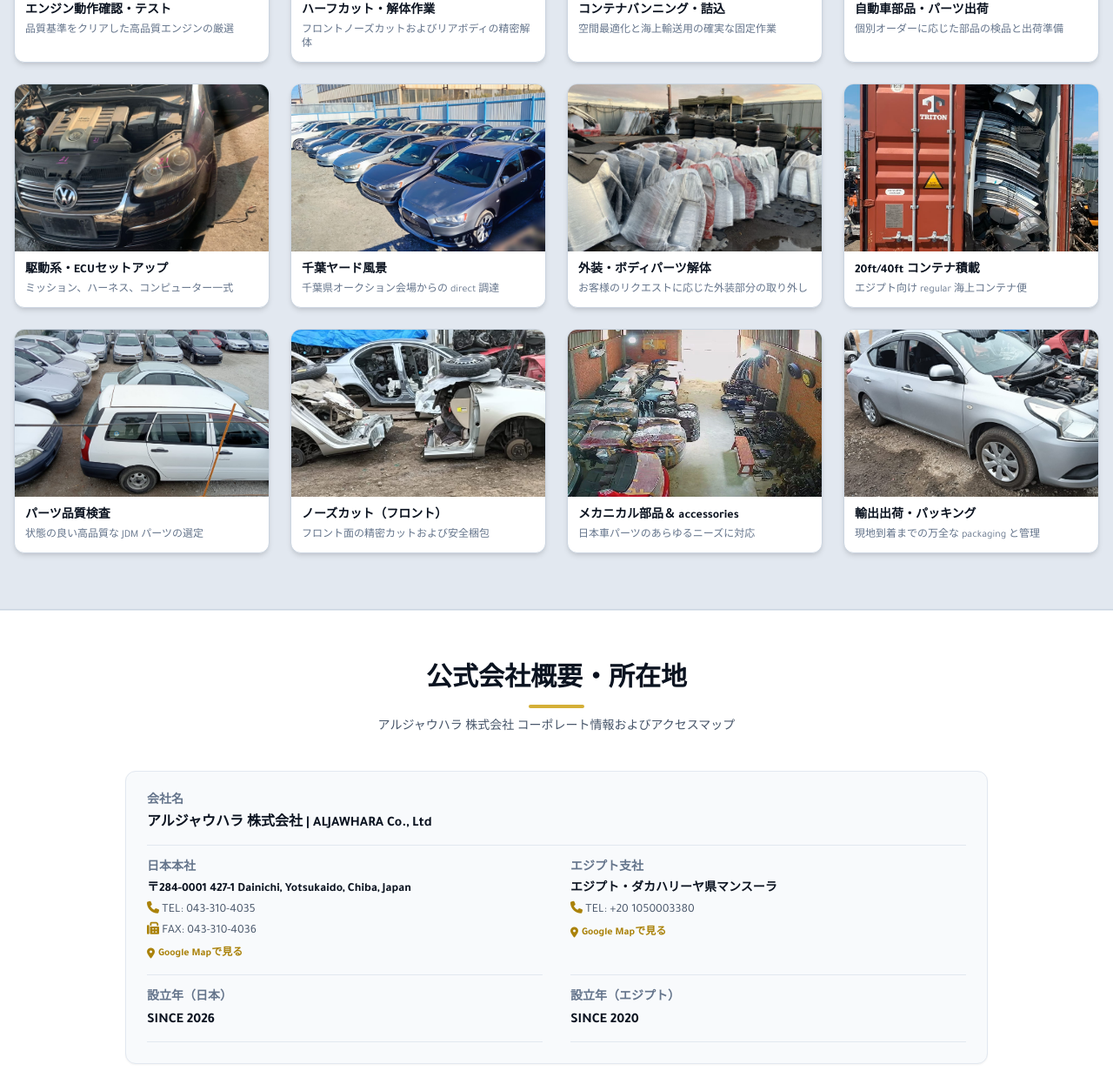
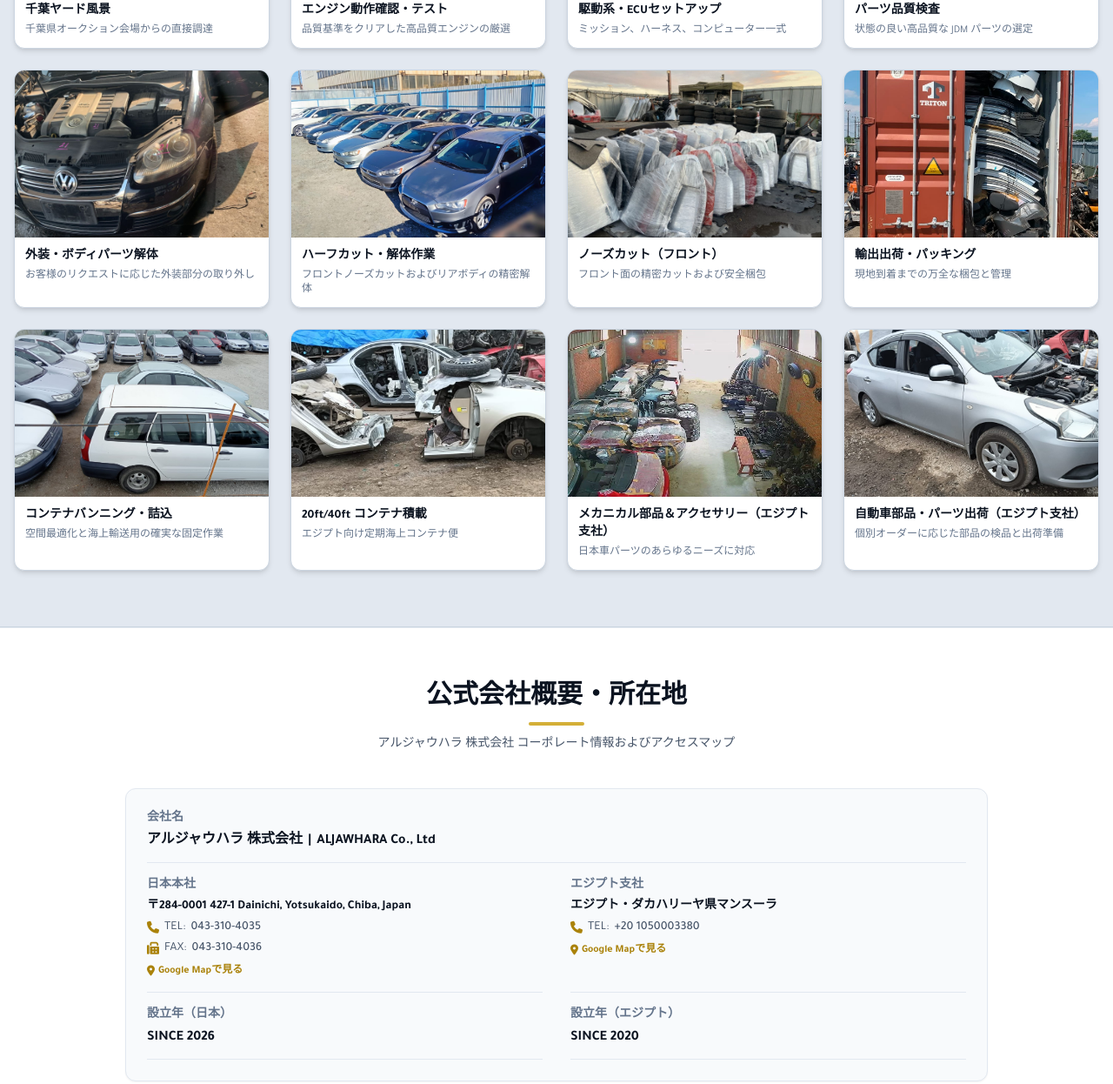
Before and after one commit to aljawharagroup/ALJAWHARA, a plain HTML site: page index.html in a window 1280 px wide. Shown: the part 1606-2852 px from the top of the page at 87% size. Drawn offline with nearby package versions, Linux system fonts and the light colour scheme.

Commit message:
Add files via upload

```diff
--- a/index.html
+++ b/index.html
@@ -47,7 +47,7 @@
 <body class="bg-slate-100 text-slate-800 relative antialiased pb-16 md:pb-0">
 
     <!-- Floating WhatsApp Button -->
-    <a href="https://wa.me/201050003380" target="_blank" rel="noopener noreferrer" aria-label="تواصل معنا عبر الواتساب" class="hidden md:flex fixed bottom-6 left-6 bg-green-500 hover:bg-green-600 text-white p-4 rounded-full shadow-2xl z-50 items-center justify-center transition-all duration-300 transform hover:scale-110">
+    <a href="https://wa.me/201050003380" target="_blank" rel="noopener noreferrer" aria-label="WhatsApp" class="hidden md:flex fixed bottom-6 left-6 bg-green-500 hover:bg-green-600 text-white p-4 rounded-full shadow-2xl z-50 items-center justify-center transition-all duration-300 transform hover:scale-110">
         <i class="fa-brands fa-whatsapp text-3xl" aria-hidden="true"></i>
     </a>
 
@@ -79,7 +79,6 @@
             </div>
 
             <div class="flex items-center gap-3">
-                <!-- أزرار تبديل اللغة (اليابانية افتراضياً) -->
                 <div class="flex items-center bg-navy-800 border border-gold-500/40 rounded-lg p-1 text-xs font-bold gap-1" role="group" aria-label="Language Switcher">
                     <button id="btn-ja" onclick="changeLanguage('ja')" aria-pressed="true" class="px-2 py-1 rounded bg-gold-500 text-navy-950 font-bold transition">日本語</button>
                     <button id="btn-en" onclick="changeLanguage('en')" aria-pressed="false" class="px-2 py-1 rounded text-slate-300 hover:text-gold-400 transition">EN</button>
@@ -211,8 +210,10 @@
                 <dl class="grid grid-cols-1 md:grid-cols-2 gap-x-8 gap-y-4 text-sm">
                     <div class="border-b border-slate-200 pb-3 md:col-span-2">
                         <dt id="lbl-cname" class="text-slate-500 font-semibold">会社名</dt>
-                        <dd class="text-navy-900 font-bold text-base mt-1">
-                            <span id="val-cname-text">アルジャウハラ 株式会社</span> | <span dir="ltr" class="inline-block">ALJAWHARA Co., Ltd</span>
+                        <dd class="text-navy-900 font-bold text-base mt-1 flex flex-wrap items-center gap-1.5">
+                            <span id="val-cname-text">アルジャウハラ 株式会社</span>
+                            <span>|</span>
+                            <span dir="ltr" class="inline-block">ALJAWHARA Co., Ltd</span>
                         </dd>
                     </div>
                     <div class="border-b border-slate-200 pb-3">
@@ -220,8 +221,16 @@
                         <dd class="text-navy-900 font-bold mt-1">
                             <span id="val-jp-office-text" dir="ltr" class="inline-block">〒284-0001 427-1 Dainichi, Yotsukaido, Chiba, Japan</span>
                         </dd>
-                        <dd class="text-slate-600 mt-1"><i class="fa-solid fa-phone text-gold-600" aria-hidden="true"></i> TEL: <a href="tel:0433104035" class="hover:underline">043-310-4035</a></dd>
-                        <dd class="text-slate-600 mt-1"><i class="fa-solid fa-fax text-gold-600" aria-hidden="true"></i> FAX: <span dir="ltr">043-310-4036</span></dd>
+                        <dd id="contact-jp-tel" class="text-slate-600 mt-1 flex items-center gap-1.5">
+                            <i class="fa-solid fa-phone text-gold-600" aria-hidden="true"></i>
+                            <span>TEL:</span>
+                            <a href="tel:0433104035" dir="ltr" class="inline-block hover:underline font-medium">043-310-4035</a>
+                        </dd>
+                        <dd id="contact-jp-fax" class="text-slate-600 mt-1 flex items-center gap-1.5">
+                            <i class="fa-solid fa-fax text-gold-600" aria-hidden="true"></i>
+                            <span>FAX:</span>
+                            <span dir="ltr" class="inline-block font-medium">043-310-4036</span>
+                        </dd>
                         <a href="https://maps.app.goo.gl/Gci6BKidrtYdGXbU6" target="_blank" rel="noopener noreferrer" class="inline-flex items-center gap-1 text-xs text-gold-600 hover:underline mt-2 font-semibold">
                             <i class="fa-solid fa-location-dot" aria-hidden="true"></i> <span id="map-jp-link">Google Mapで見る</span>
                         </a>
@@ -229,7 +238,11 @@
                     <div class="border-b border-slate-200 pb-3">
                         <dt id="lbl-eg-office" class="text-slate-500 font-semibold">エジプト支社</dt>
                         <dd id="val-eg-office-text" class="text-navy-900 font-bold mt-1">エジプト・ダカハリーヤ県マンスーラ</dd>
-                        <dd class="text-slate-600 mt-1"><i class="fa-solid fa-phone text-gold-600" aria-hidden="true"></i> TEL: <a href="tel:+201050003380" class="hover:underline">+20 1050003380</a></dd>
+                        <dd id="contact-eg-tel" class="text-slate-600 mt-1 flex items-center gap-1.5">
+                            <i class="fa-solid fa-phone text-gold-600" aria-hidden="true"></i>
+                            <span>TEL:</span>
+                            <a href="tel:+201050003380" dir="ltr" class="inline-block hover:underline font-medium">+20 1050003380</a>
+                        </dd>
                         <a href="https://maps.app.goo.gl/Mkyidf1DiLdL6ngKA" target="_blank" rel="noopener noreferrer" class="inline-flex items-center gap-1 text-xs text-gold-600 hover:underline mt-2 font-semibold">
                             <i class="fa-solid fa-location-dot" aria-hidden="true"></i> <span id="map-eg-link">Google Mapで見る</span>
                         </a>
@@ -323,48 +336,52 @@
     <script>
         let lightbox = null;
 
+        // الترتيب المعدل:
+        // 1- الساحة اليابانية | 2- فحص واختبار المحركات | 3- فحص وتجهيز المحركات | 4- معاينة قطع السيارات
+        // 5- تجهيز الصاج والهيكل | 6- قص وتجهيز الأنصاف | 7- أنصاف أمامية Nose Cuts | 8- تجهيز الشحنات للتصدير
+        // 9- تستيف وتحميل الحاويات | 10- تحميل الحاويات 40 قدم / 20 قدم | 11- قطع ميكانيكية وإكسسوارات (مقر مصر) | 12- شحنات قطع غيار (مقر مصر)
         const galleryData = {
             ar: [
+                { t: "الساحة اليابانية", d: "من ساحات المزاد مباشرة في تشيبا - اليابان." },
                 { t: "فحص واختبار المحركات", d: "اختبار الجودة والتأكد من كفاءة المحركات." },
+                { t: "فحص وتجهيز المحركات", d: "تجهيز ناقل الحركة والضفيرة والكمبيوتر." },
+                { t: "معاينة قطع السيارات", d: "اختيار أفضل القطع الخالية من العيوب." },
+                { t: "تجهيز الصاج والهيكل", d: "تفكيك الأجزاء الخارجية حسب طلب العميل." },
                 { t: "قص وتجهيز الأنصاف", d: "تجهيز الأنصاف الأمامية والخلفية بحرفية." },
-                { t: "تستيف وتحميل الحاويات", d: "استغلال المساحات وتأمين الشحنة بالنقل البحري." },
-                { t: "شحنات وقطع غيار", d: "معاينة وتجهيز الطلبيات الخاصة بالعملاء." },
-                { t: "فحص وتجهيز المحركات", d: "تجهيز الجيربوكس والضفيرة والكمبيوتر." },
-                { t: "الساحة اليابانية", d: "من ساحات المزاد مباشرة في تشيبا - اليابان." },
-                { t: "تجهيز الصاج والهيكل", d: "تفكيك الأجزاء الخارجية حسب طلب العميل." },
+                { t: "أنصاف أمامية Nose Cuts", d: "قص الوجهيات وتثبيتها بأمان." },
+                { t: "تجهيز الشحنات للتصدير", d: "متابعة عملية الشحن والتغليف حتى الوصول." },
+                { t: "تستيف وتحميل الحاويات", d: "استغلال المساحات وتأمين الشحنة في النقل البحري." },
                 { t: "تحميل الحاويات 40 قدم / 20 قدم", d: "عمليات الشحن البحري المنتظمة لمصر." },
-                { t: "معاينة قطع السيارات", d: "اختيار أفضل القطع الخالية من العيوب." },
-                { t: "أنصاف أمامية Nose Cuts", d: "قص الوجهيات وتثبيتها بأمان." },
-                { t: "قطع ميكانيكية وإكسسوارات", d: "توفير جميع احتياجات قطع الغيار اليابانية." },
-                { t: "تجهيز الشحنات للتصدير", d: "متابعة عملية الشحن والتغليف حتى الوصول." }
+                { t: "قطع ميكانيكية وإكسسوارات (مقر مصر)", d: "توفير جميع احتياجات قطع الغيار اليابانية." },
+                { t: "شحنات قطع غيار (مقر مصر)", d: "معاينة وتجهيز الطلبيات الخاصة بالعملاء." }
             ],
             en: [
+                { t: "Japan Yard Operations", d: "Direct sourcing from Chiba auction yards, Japan." },
                 { t: "Engine Testing & Inspection", d: "Ensuring quality and performance for all tested engines." },
+                { t: "Engine & Drivetrain Setup", d: "Complete setup including transmission, wiring & ECU." },
+                { t: "Auto Parts Quality Check", d: "Selecting fault-free premium JDM components." },
+                { t: "Body Parts & Sheet Metal", d: "Dismantling exterior panels per client request." },
                 { t: "Half Cut Preparation", d: "Precision front nose cuts and rear body dismantling." },
+                { t: "Front Nose Cuts", d: "Professional cutting and safe packing of front ends." },
+                { t: "Export Cargo Preparation", d: "Comprehensive packaging and tracking till delivery." },
                 { t: "Container Vanning & Loading", d: "Optimizing space and securing cargo for ocean freight." },
-                { t: "Spare Parts Shipments", d: "Inspecting and preparing customized customer orders." },
-                { t: "Engine & Drivetrain Setup", d: "Complete setup including transmission, wiring & ECU." },
-                { t: "Japan Yard Operations", d: "Direct sourcing from Chiba auction yards, Japan." },
-                { t: "Body Parts & Sheet Metal", d: "Dismantling exterior panels per client request." },
                 { t: "20ft & 40ft HQ Containers", d: "Regular sea freight shipping schedules to Egypt." },
-                { t: "Auto Parts Quality Check", d: "Selecting fault-free premium JDM components." },
-                { t: "Front Nose Cuts", d: "Professional cutting and safe packing of front ends." },
-                { t: "Mechanical Parts & Accessories", d: "Full range of Japanese spare parts solutions." },
-                { t: "Export Cargo Preparation", d: "Comprehensive packaging and tracking till delivery." }
+                { t: "Mechanical Parts & Accessories (Egypt Office)", d: "Full range of Japanese spare parts solutions." },
+                { t: "Spare Parts Shipments (Egypt Office)", d: "Inspecting and preparing customized customer orders." }
             ],
             ja: [
+                { t: "千葉ヤード風景", d: "千葉県オークション会場からの直接調達" },
                 { t: "エンジン動作確認・テスト", d: "品質基準をクリアした高品質エンジンの厳選" },
+                { t: "駆動系・ECUセットアップ", d: "ミッション、ハーネス、コンピューター一式" },
+                { t: "パーツ品質検査", d: "状態の良い高品質な JDM パーツの選定" },
+                { t: "外装・ボディパーツ解体", d: "お客様のリクエストに応じた外装部分の取り外し" },
                 { t: "ハーフカット・解体作業", d: "フロントノーズカットおよびリアボディの精密解体" },
+                { t: "ノーズカット（フロント）", d: "フロント面の精密カットおよび安全梱包" },
+                { t: "輸出出荷・パッキング", d: "現地到着までの万全な梱包と管理" },
                 { t: "コンテナバンニング・詰込", d: "空間最適化と海上輸送用の確実な固定作業" },
-                { t: "自動車部品・パーツ出荷", d: "個別オーダーに応じた部品の検品と出荷準備" },
-                { t: "駆動系・ECUセットアップ", d: "ミッション、ハーネス、コンピューター一式" },
-                { t: "千葉ヤード風景", d: "千葉県オークション会場からの direct 調達" },
-                { t: "外装・ボディパーツ解体", d: "お客様のリクエストに応じた外装部分の取り外し" },
-                { t: "20ft/40ft コンテナ積載", d: "エジプト向け regular 海上コンテナ便" },
-                { t: "パーツ品質検査", d: "状態の良い高品質な JDM パーツの選定" },
-                { t: "ノーズカット（フロント）", d: "フロント面の精密カットおよび安全梱包" },
-                { t: "メカニカル部品＆ accessories", d: "日本車パーツのあらゆるニーズに対応" },
-                { t: "輸出出荷・パッキング", d: "現地到着までの万全な packaging と管理" }
+                { t: "20ft/40ft コンテナ積載", d: "エジプト向け定期海上コンテナ便" },
+                { t: "メカニカル部品＆アクセサリー（エジプト支社）", d: "日本車パーツのあらゆるニーズに対応" },
+                { t: "自動車部品・パーツ出荷（エジプト支社）", d: "個別オーダーに応じた部品の検品と出荷準備" }
             ]
         };
 
@@ -397,7 +414,7 @@
                 s2Desc: "تفكيك وقص السيارات حسب الطلب (أنصاف أمامية Nose Cuts، أنصاف خلفية، أجزاء الصاج والهيكل) بأعلى معايير الدقة.",
                 s3Title: "تستيف وشحن الحاويات (Vanning)",
                 s3Tag: "Container Loading 20ft / 40ft HQ",
-                s3Desc: "تجهيز وتحميل الحاويات وتستيف القطع باحترافية لتوفير المجمعات والمساحات وتقليل تكلفة الشحن للمستورد.",
+                s3Desc: "تجهيز وتحميل الحاويات وتستيف القطع باحترافية لتوفير المساحات وتقليل تكلفة الشحن للمستورد.",
                 galleryTitle: "معرض الأعمال والساحة اليابانية",
                 gallerySubtitle: "نماذج من شحناتنا، فحص المحركات، وتستيف الحاويات في موقع الشركة باليابان (اضغط على الصورة للتكبير)",
                 aboutTitle: "بيانات الشركة والمواقع الرسمية",
@@ -437,7 +454,7 @@
                     "استفسار عام (General Inquiry)"
                 ],
                 lblDetails: "تفاصيل الطلب (أكواد المحركات، أنصاف قطع، حاويات)",
-                phDetails: "مثال: مطلوب محرك 2ZR-FXE مع الكيربكس، وطلب أسعار شحن حاوية 40 قدم.",
+                phDetails: "مثال: مطلوب محرك 2ZR-FXE مع الجيربوكس، وطلب أسعار شحن حاوية 40 قدم.",
                 btnSubmit: "إرسال عبر الواتساب",
                 alertMsg: "جاري تحويلك إلى الواتساب لإتمام طلبك ومتابعة المبيعات...",
                 attachNotice: "💡 يمكنك إرفاق صور القطع أو قوائم الأكواد مباشرة بعد الانتقال لربط الواتساب.",
@@ -593,6 +610,34 @@
             }
         };
 
+        function updateContactFormatting(lang) {
+            const jpTel = document.getElementById('contact-jp-tel');
+            const jpFax = document.getElementById('contact-jp-fax');
+            const egTel = document.getElementById('contact-eg-tel');
+
+            if (lang === 'ar') {
+                if (jpTel) {
+                    jpTel.innerHTML = `<i class="fa-solid fa-phone text-gold-600" aria-hidden="true"></i><a href="tel:0433104035" dir="ltr" class="inline-block hover:underline font-medium">043-310-4035</a><span>TEL:</span>`;
+                }
+                if (jpFax) {
+                    jpFax.innerHTML = `<i class="fa-solid fa-fax text-gold-600" aria-hidden="true"></i><span dir="ltr" class="inline-block font-medium">043-310-4036</span><span>FAX:</span>`;
+                }
+                if (egTel) {
+                    egTel.innerHTML = `<i class="fa-solid fa-phone text-gold-600" aria-hidden="true"></i><a href="tel:+201050003380" dir="ltr" class="inline-block hover:underline font-medium">+20 1050003380</a><span>TEL:</span>`;
+                }
+            } else {
+                if (jpTel) {
+                    jpTel.innerHTML = `<i class="fa-solid fa-phone text-gold-600" aria-hidden="true"></i><span>TEL:</span><a href="tel:0433104035" dir="ltr" class="inline-block hover:underline font-medium">043-310-4035</a>`;
+                }
+                if (jpFax) {
+                    jpFax.innerHTML = `<i class="fa-solid fa-fax text-gold-600" aria-hidden="true"></i><span>FAX:</span><span dir="ltr" class="inline-block font-medium">043-310-4036</span>`;
+                }
+                if (egTel) {
+                    egTel.innerHTML = `<i class="fa-solid fa-phone text-gold-600" aria-hidden="true"></i><span>TEL:</span><a href="tel:+201050003380" dir="ltr" class="inline-block hover:underline font-medium">+20 1050003380</a>`;
+                }
+            }
+        }
+
         function toggleMobileMenu() {
             const menu = document.getElementById('mobile-menu');
             if (menu) menu.classList.toggle('hidden');
@@ -727,6 +772,8 @@
             updateText('lbl-eg-since', data.lblEgSince);
             updateText('val-eg-since', data.valEgSince);
 
+            updateContactFormatting(lang);
+
             updateText('form-title', data.formTitle);
             updateText('form-subtitle', data.formSubtitle);
             updateText('lbl-name', data.lblName);
```
